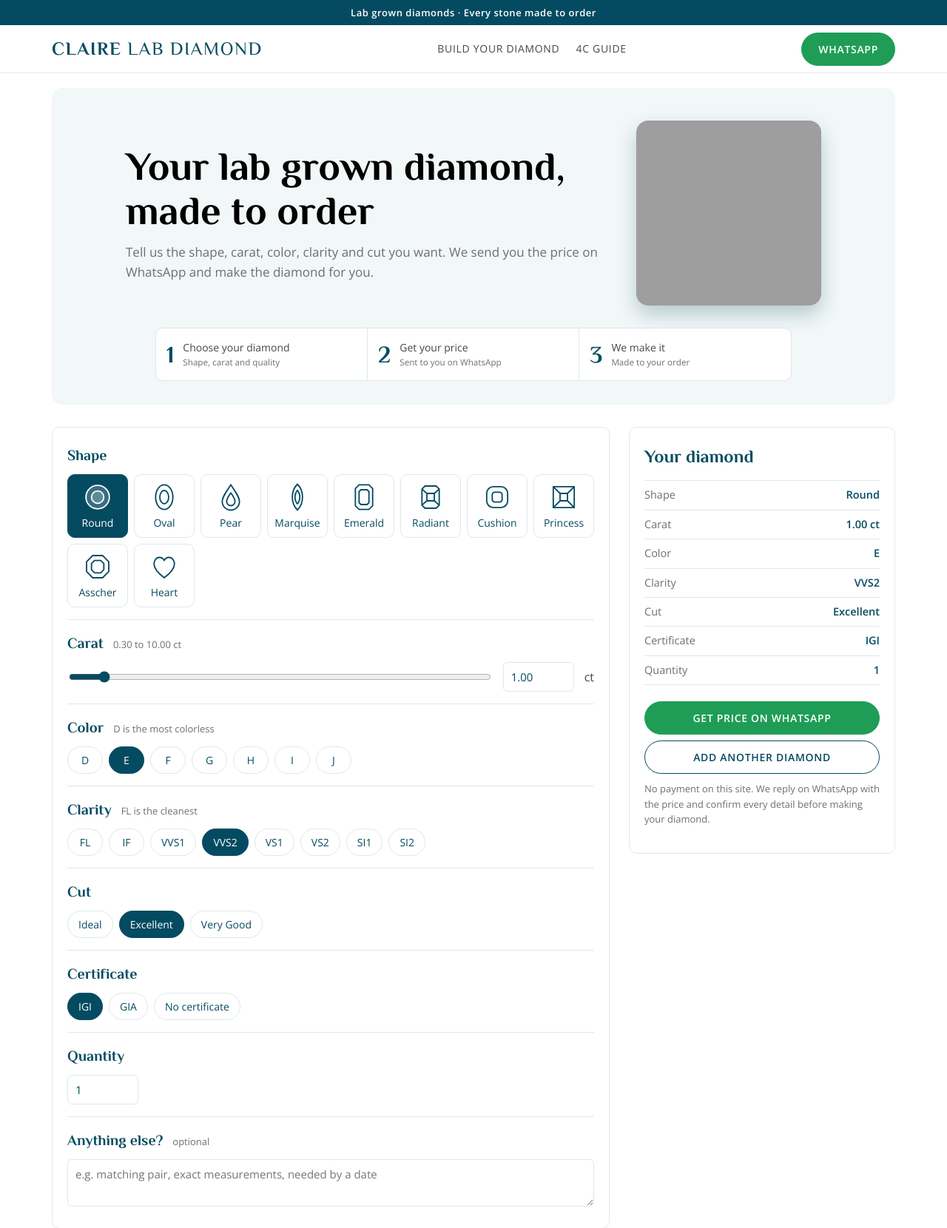
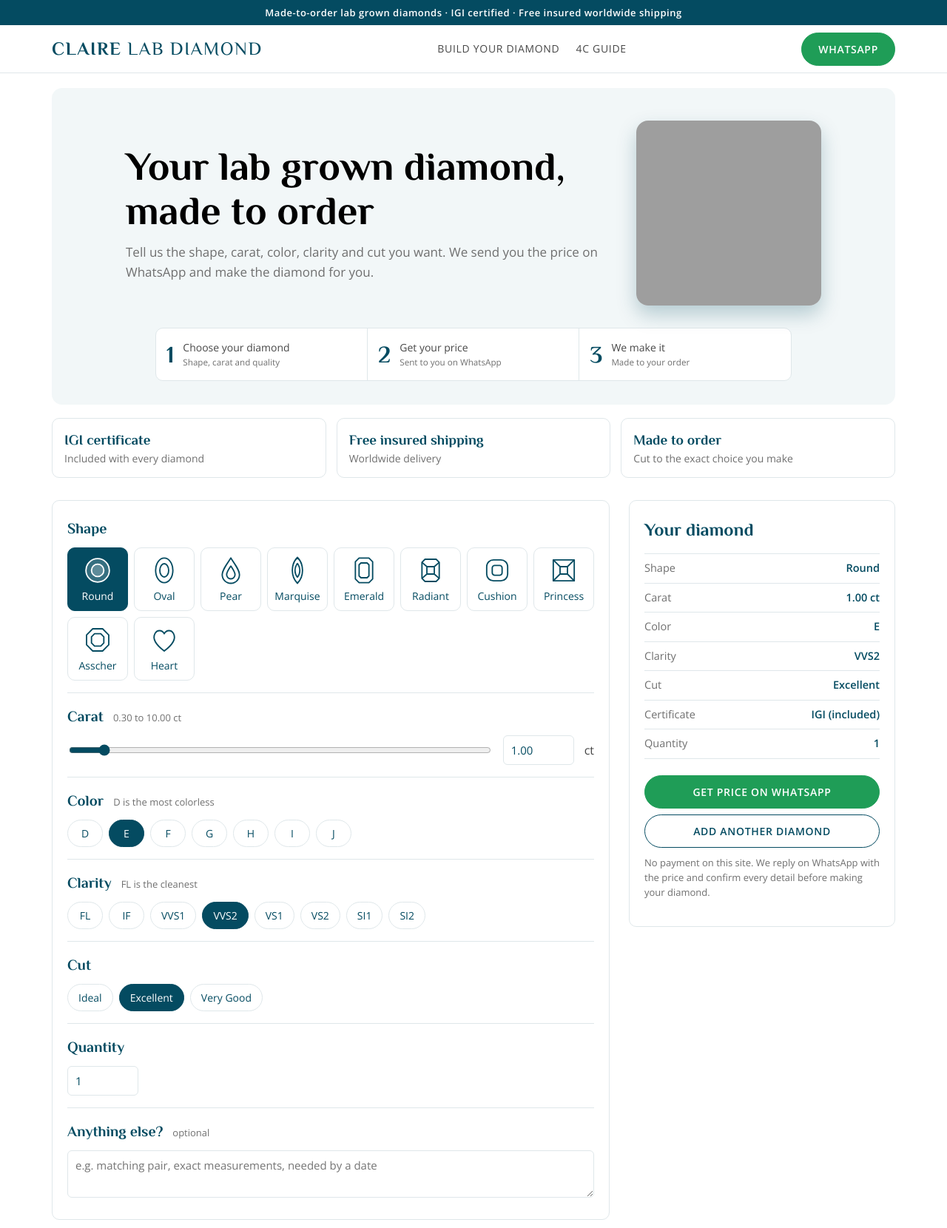
Before and after one commit to dhyanmg15-dotcom/clairelabdiamond, a plain HTML site: page index.html in a window 1280 px wide. Shown: the top 1660 px of the page at 74% size. Drawn offline with nearby package versions, Linux system fonts and the light colour scheme; grey boxes are pictures that could not be loaded.

Commit message:
Update index.html

```diff
--- a/index.html
+++ b/index.html
@@ -38,6 +38,9 @@ nav a:hover{color:var(--ink)}
 .steps b{font-family:Philosopher,serif;font-size:32px;color:var(--ink);line-height:1}
 .steps span{font-size:14px}
 .steps small{display:block;color:var(--soft)}
+.trust{display:grid;grid-template-columns:repeat(3,1fr);gap:14px;margin-top:18px}
+.trust div{border:1px solid var(--line);border-radius:10px;padding:14px 16px;font-size:14px;color:var(--soft)}
+.trust b{display:block;color:var(--ink);font-family:Philosopher,serif;font-size:19px}
 .build{display:grid;grid-template-columns:1fr 360px;gap:26px;margin-top:30px;align-items:start}
 .panel{border:1px solid var(--line);border-radius:10px;padding:6px 20px}
 .frow{padding:16px 0;border-bottom:1px solid var(--line)}
@@ -73,11 +76,11 @@ textarea{width:100%;min-height:64px;resize:vertical}
 .info p{margin:4px 0 0;color:var(--soft);font-size:14.5px}
 footer{background:var(--ink);color:rgba(255,255,255,.82);padding:32px 0;font-size:14px}
 footer .wrap{display:flex;flex-wrap:wrap;gap:16px;justify-content:space-between;align-items:center}
-@media(max-width:860px){nav{display:none}.steps{grid-template-columns:1fr}.steps div{border-right:0;border-bottom:1px solid var(--line)}.build{grid-template-columns:1fr}.htop{flex-direction:column-reverse;text-align:center;gap:18px}.hero p{margin:14px auto 0}.gem{width:150px;height:150px}.ph{width:190px;height:190px}.side{position:static}}
+@media(max-width:860px){nav{display:none}.steps{grid-template-columns:1fr}.steps div{border-right:0;border-bottom:1px solid var(--line)}.build{grid-template-columns:1fr}.trust{grid-template-columns:1fr}.htop{flex-direction:column-reverse;text-align:center;gap:18px}.hero p{margin:14px auto 0}.gem{width:150px;height:150px}.ph{width:190px;height:190px}.side{position:static}}
 </style>
 </head>
 <body>
-<div class="top">Lab grown diamonds &middot; Every stone made to order</div>
+<div class="top">Made-to-order lab grown diamonds &middot; IGI certified &middot; Free insured worldwide shipping</div>
 <header><div class="wrap">
 <a class="brand" href="#top">CLAIRE <span>LAB DIAMOND</span></a>
 <nav><a href="#build">Build your diamond</a><a href="#guide">4C guide</a></nav>
@@ -95,6 +98,8 @@ footer .wrap{display:flex;flex-wrap:wrap;gap:16px;justify-content:space-between;
 </div>
 </section>
 
+<div class="trust"><div><b>IGI certificate</b>Included with every diamond</div><div><b>Free insured shipping</b>Worldwide delivery</div><div><b>Made to order</b>Cut to the exact choice you make</div></div>
+
 <section class="build" id="build">
 <div class="panel">
 <div class="frow"><h3>Shape</h3><div class="chips" id="fShape"></div></div>
@@ -102,7 +107,6 @@ footer .wrap{display:flex;flex-wrap:wrap;gap:16px;justify-content:space-between;
 <div class="frow"><h3>Color <small>D is the most colorless</small></h3><div class="chips" id="fColor"></div></div>
 <div class="frow"><h3>Clarity <small>FL is the cleanest</small></h3><div class="chips" id="fClarity"></div></div>
 <div class="frow"><h3>Cut</h3><div class="chips" id="fCut"></div></div>
-<div class="frow"><h3>Certificate</h3><div class="chips" id="fCert"></div></div>
 <div class="frow"><h3>Quantity</h3><input type="number" id="qty" min="1" max="999" step="1" value="1" aria-label="Quantity"></div>
 <div class="frow"><h3>Anything else? <small>optional</small></h3><textarea id="msg" placeholder="e.g. matching pair, exact measurements, needed by a date" aria-label="Notes"></textarea></div>
 </div>
@@ -129,7 +133,7 @@ footer .wrap{display:flex;flex-wrap:wrap;gap:16px;justify-content:space-between;
 
 <script>
 var WA='919879809599';
-var OPT={Shape:['Round','Oval','Pear','Marquise','Emerald','Radiant','Cushion','Princess','Asscher','Heart'],Color:['D','E','F','G','H','I','J'],Clarity:['FL','IF','VVS1','VVS2','VS1','VS2','SI1','SI2'],Cut:['Ideal','Excellent','Very Good'],Cert:['IGI','GIA','No certificate']};
+var OPT={Shape:['Round','Oval','Pear','Marquise','Emerald','Radiant','Cushion','Princess','Asscher','Heart'],Color:['D','E','F','G','H','I','J'],Clarity:['FL','IF','VVS1','VVS2','VS1','VS2','SI1','SI2'],Cut:['Ideal','Excellent','Very Good']};
 var ICO={Round:'<circle cx="12" cy="12" r="9.5"/><circle cx="12" cy="12" r="5"/>',Oval:'<ellipse cx="12" cy="12" rx="7" ry="10"/><ellipse cx="12" cy="12" rx="3.6" ry="5.4"/>',Pear:'<path d="M12 2C16 8 19 12 19 15.5a7 7 0 0 1-14 0C5 12 8 8 12 2Z"/><path d="M12 8.5c2 3 3.4 5 3.4 7a3.4 3.4 0 0 1-6.8 0c0-2 1.4-4 3.4-7Z"/>',Marquise:'<path d="M12 1.5C17.5 7 17.5 17 12 22.5 6.5 17 6.5 7 12 1.5Z"/><path d="M12 6.5c2.6 3 2.6 8 0 11-2.6-3-2.6-8 0-11Z"/>',Emerald:'<path d="M8 2h8l3 3v14l-3 3H8l-3-3V5z"/><path d="M9.5 6h5l1.5 1.5v9L14.5 18h-5L8 16.500v-9z"/>',Radiant:'<path d="M7.500 3h9l2.500 2.500v13L16.500 21h-9L5 18.500v-13z"/><path d="M5 5.500 9 9m10-3.500L15 9M5 18.500 9 15m10 3.500L15 15M9 9h6v6H9z"/>',Cushion:'<rect x="3.5" y="3.5" width="17" height="17" rx="5.5"/><rect x="8" y="8" width="8" height="8" rx="2"/>',Princess:'<rect x="3.5" y="3.5" width="17" height="17"/><path d="M3.500 3.500 9 9m11.500-5.500L15 9M3.500 20.500 9 15m11.500 5.500L15 15M9 9h6v6H9z"/>',Asscher:'<path d="M8 3h8l5 5v8l-5 5H8l-5-5V8z"/><path d="M9.500 7h5L17 9.500v5L14.500 17h-5L7 14.500v-5z"/>',Heart:'<path d="M12 21C4 15 2.500 10.500 4.500 6.800 6.300 3.600 10.300 3.800 12 7c1.700-3.200 5.700-3.400 7.500-.2C21.500 10.500 20 15 12 21Z"/>'};
 var S={Shape:'Round',Carat:1,Color:'E',Clarity:'VVS2',Cut:'Excellent',Cert:'IGI'}, items=[];
 function $(i){return document.getElementById(i)}
@@ -143,11 +147,11 @@ function chips(key){
   });
 }
 function qty(){var q=parseInt($('qty').value,10);return q>0?Math.min(q,999):1}
-function line(d){return d.Carat.toFixed(2)+' ct '+d.Shape+' | Color '+d.Color+' | Clarity '+d.Clarity+' | Cut '+d.Cut+' | '+d.Cert+' | Qty '+d.Qty}
+function line(d){return d.Carat.toFixed(2)+' ct '+d.Shape+' | Color '+d.Color+' | Clarity '+d.Clarity+' | Cut '+d.Cut+' | IGI certified | Qty '+d.Qty}
 function now(){return {Shape:S.Shape,Carat:S.Carat,Color:S.Color,Clarity:S.Clarity,Cut:S.Cut,Cert:S.Cert,Qty:qty()}}
 function draw(){
   var sp=$('spec');sp.textContent='';
-  [['Shape',S.Shape],['Carat',S.Carat.toFixed(2)+' ct'],['Color',S.Color],['Clarity',S.Clarity],['Cut',S.Cut],['Certificate',S.Cert],['Quantity',String(qty())]].forEach(function(r){
+  [['Shape',S.Shape],['Carat',S.Carat.toFixed(2)+' ct'],['Color',S.Color],['Clarity',S.Clarity],['Cut',S.Cut],['Certificate','IGI (included)'],['Quantity',String(qty())]].forEach(function(r){
     var d=el('div');d.appendChild(el('span',null,r[0]));d.appendChild(el('b',null,r[1]));sp.appendChild(d);
   });
   var all=items.concat([now()]), t=['Hello Claire Lab Diamond, please send me the price for:'];
@@ -176,7 +180,7 @@ function setCarat(v,from){
   var c=document.createElementNS(NS,'circle');c.setAttribute('cx',110);c.setAttribute('cy',110);c.setAttribute('r',100);c.setAttribute('fill','none');c.setAttribute('stroke','#044b61');c.setAttribute('stroke-width','1.6');
   var s=document.getElementById('gem');s.appendChild(g);s.appendChild(c);
 })();
-['Shape','Color','Clarity','Cut','Cert'].forEach(chips);
+['Shape','Color','Clarity','Cut'].forEach(chips);
 $('cRange').oninput=function(){setCarat(this.value,'r')};
 $('cNum').oninput=function(){setCarat(this.value,'n')};
 $('cNum').onblur=function(){this.value=S.Carat.toFixed(2)};
```
